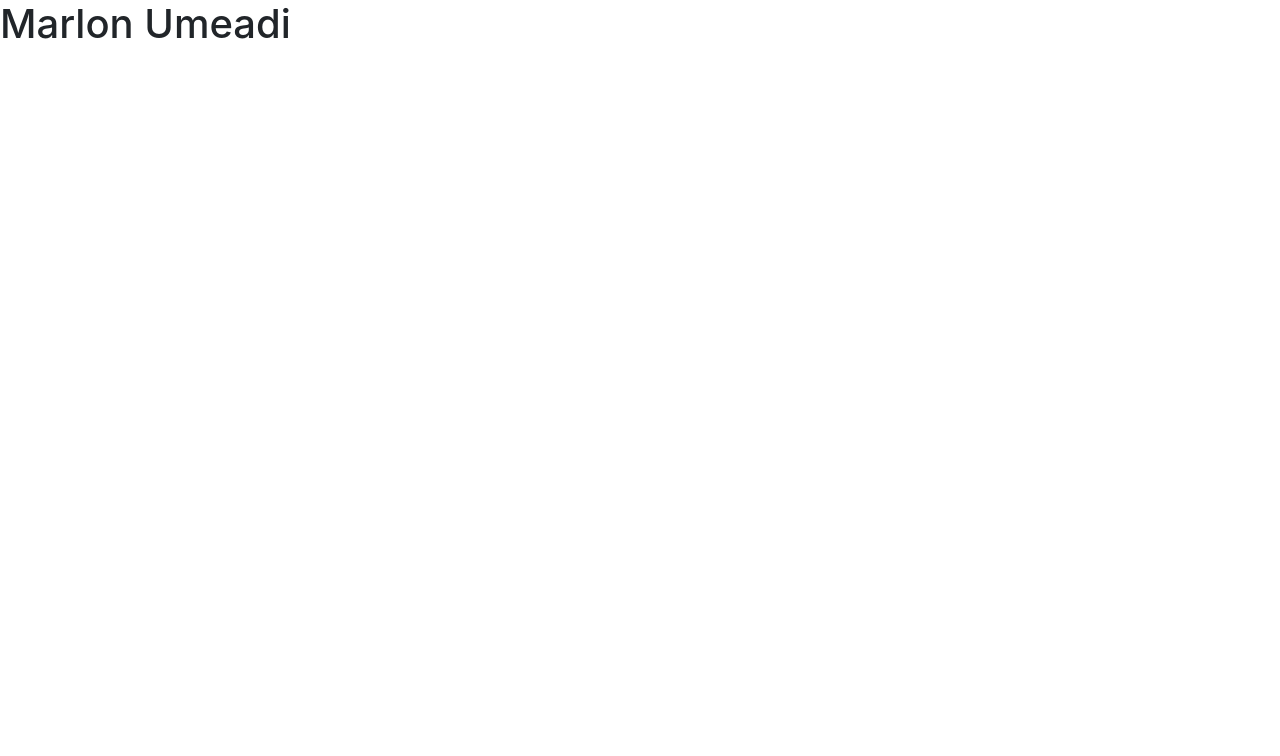
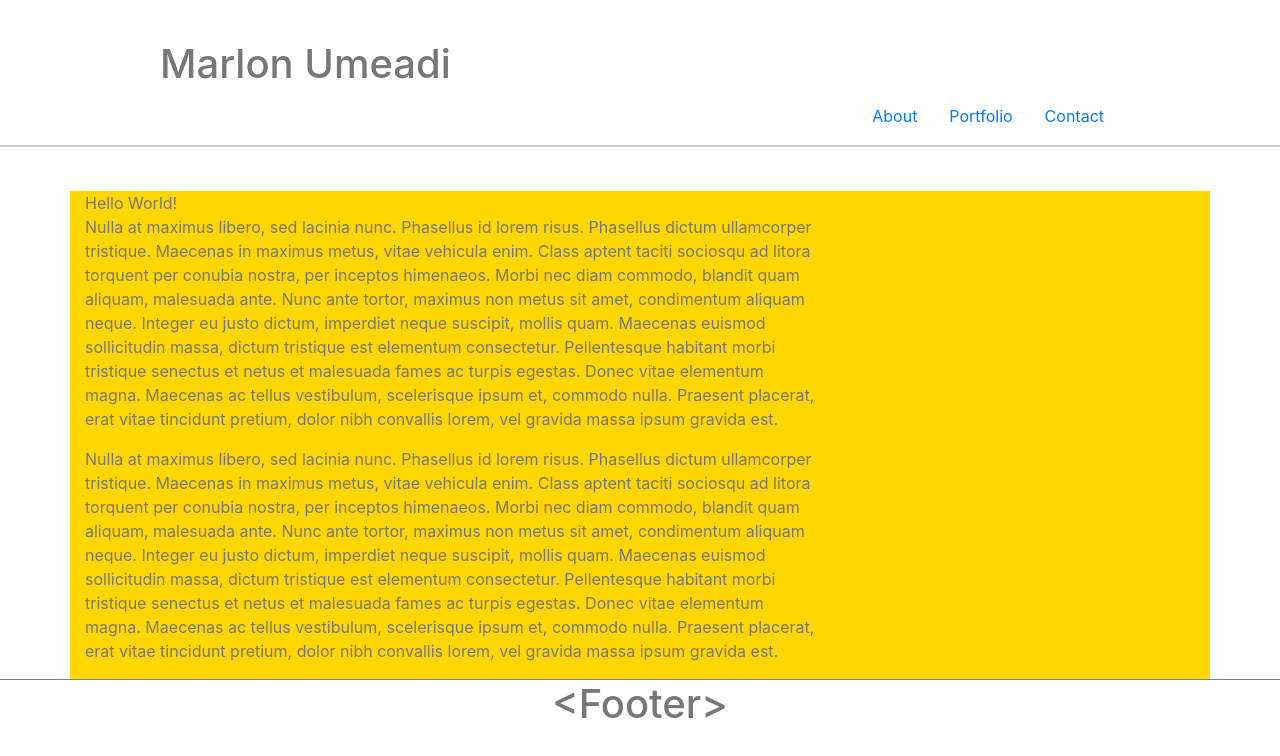
Before and after one commit to umeadi/Bootstrap-Portfolio, a plain HTML site: page index.html in a window 1280 px wide. Drawn offline with nearby package versions, Linux system fonts and the light colour scheme.

Commit message:
added footer

```diff
--- a/index.html
+++ b/index.html
@@ -7,19 +7,44 @@
 
         <meta name="viewport" content="width=device-width, initial-scale=1">
         <link rel="stylesheet" href="https://stackpath.bootstrapcdn.com/bootstrap/4.3.1/css/bootstrap.min.css" integrity="sha384-ggOyR0iXCbMQv3Xipma34MD+dH/1fQ784/j6cY/iJTQUOhcWr7x9JvoRxT2MZw1T" crossorigin="anonymous">
-        <link rel="stylehseet" href="style.css" type="text/css">
+        <link rel="stylesheet" href="style.css" type="text/css">
     </head>
     <body>
         <header class="page-header">
             <div class="head-section">
             <h1>Marlon Umeadi</h1>
-
+            <ul class="nav justify-content-end">
+                <li class="nav-item">
+                      <a class="nav-link active" href="index.html">About</a>
+                </li>
+                <li class="nav-item">
+                      <a class="nav-link" href="portfolio.html">Portfolio</a>
+                </li>
+                <li class="nav-item">
+                      <a class="nav-link" href="contact.html">Contact</a>
+                </li>
+            </ul>
             </div>
         </header>
-        <section class="container">
+        <br>
+        <div class="container" style=background-color:gold;>
+            <div class="row">
+                <div class="col-sm-8">
+                    Hello World!
 
-        </section>
+                    <p>
+                            Nulla at maximus libero, sed lacinia nunc. Phasellus id lorem risus. Phasellus dictum ullamcorper tristique. Maecenas in maximus metus, vitae vehicula enim. Class aptent taciti sociosqu ad litora torquent per conubia nostra, per inceptos himenaeos. Morbi nec diam commodo, blandit quam aliquam, malesuada ante. Nunc ante tortor, maximus non metus sit amet, condimentum aliquam neque. Integer eu justo dictum, imperdiet neque suscipit, mollis quam. Maecenas euismod sollicitudin massa, dictum tristique est elementum consectetur. Pellentesque habitant morbi tristique senectus et netus et malesuada fames ac turpis egestas. Donec vitae elementum magna. Maecenas ac tellus vestibulum, scelerisque ipsum et, commodo nulla. Praesent placerat, erat vitae tincidunt pretium, dolor nibh convallis lorem, vel gravida massa ipsum gravida est.
+                    </p>
+                    <p>
+                        Nulla at maximus libero, sed lacinia nunc. Phasellus id lorem risus. Phasellus dictum ullamcorper tristique. Maecenas in maximus metus, vitae vehicula enim. Class aptent taciti sociosqu ad litora torquent per conubia nostra, per inceptos himenaeos. Morbi nec diam commodo, blandit quam aliquam, malesuada ante. Nunc ante tortor, maximus non metus sit amet, condimentum aliquam neque. Integer eu justo dictum, imperdiet neque suscipit, mollis quam. Maecenas euismod sollicitudin massa, dictum tristique est elementum consectetur. Pellentesque habitant morbi tristique senectus et netus et malesuada fames ac turpis egestas. Donec vitae elementum magna. Maecenas ac tellus vestibulum, scelerisque ipsum et, commodo nulla. Praesent placerat, erat vitae tincidunt pretium, dolor nibh convallis lorem, vel gravida massa ipsum gravida est.
+                </p>
 
+                </div>
+            </div>
+        </div>
+        <footer class="foot">
+            <h1>&lt;Footer&gt;</h1>
+        </footer>
 
 
     </body>
--- a/style.css
+++ b/style.css
@@ -5,7 +5,7 @@ body {
 .page-header {
     padding-bottom: 9px;
     margin: 40px 0 20px;
-    border-bottom: 1px solid #cccccc;
+    border-bottom: 2px solid #cccccc;
   }
 
 .head-section {
@@ -13,3 +13,10 @@ body {
     margin: auto;
 
 }
+
+.foot {
+    width: 100%;
+    position: absolute;
+    text-align: center;
+    border-top: 1px solid grey;
+}
```
Also changed, not shown: contact.html (+44 -0 lines), portfolio.html (+44 -0 lines), Assets/hangman180.jpg (added), Assets/profile.jpg (added), Assets/rpg180.jpg (added), Assets/rps180.jpg (added), Assets/rutgers180.jpeg (added), Assets/subtle_white_feathers.png (added), Assets/subtle_white_feathers_@2X.png (added), Assets/trivia180.jpg (added), 1 other file.
